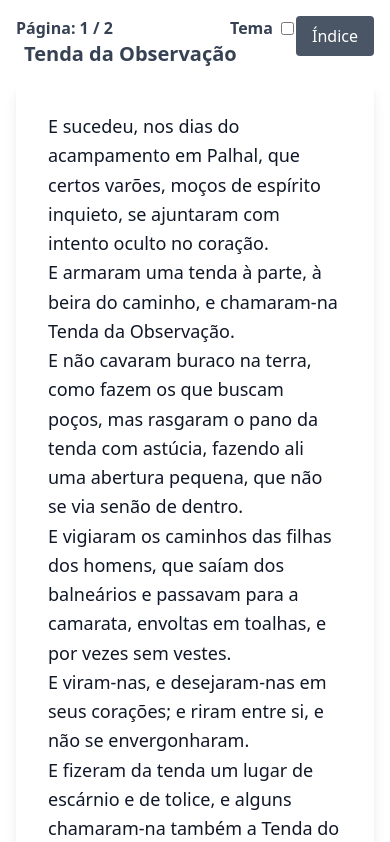
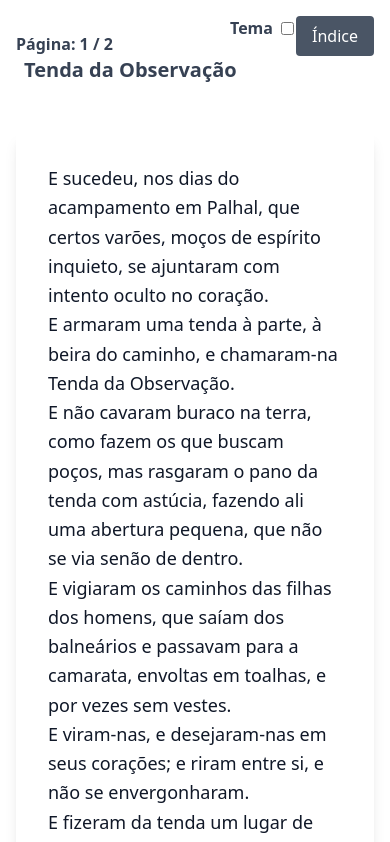
Before and after one commit to LucasAboim/MANUAL-DO-ILEMENTOS, a Nuxt app: page / in a window 390 px wide. Shown: the top 842 px of the page. Built offline with nearby package versions, Linux system fonts and the light colour scheme.

Commit message:
content update

```diff
--- a/components/BookPage.vue
+++ b/components/BookPage.vue
@@ -1,6 +1,6 @@
 <template>
   <div
-      class="relative w-full max-w-3xl mx-auto bg-white shadow-lg rounded-md p-8 min-h-[400px] flex flex-col justify-center book-page"
+      class="relative w-full max-w-3xl mx-auto bg-white shadow-lg rounded-md p-8 flex flex-col justify-center book-page min-h-[auto]"
   >
     <p class="text-lg leading-relaxed whitespace-pre-line">{{ content }}</p>
 
--- a/pages/index.vue
+++ b/pages/index.vue
@@ -91,10 +91,14 @@ watch(darkMode, (val) => {
 </script>
 
 <template>
-  <div class="min-h-screen bg-white text-black dark:bg-gray-900 dark:text-white flex flex-col items-center p-4 relative">
+  <div class="min-h-screen bg-white text-black dark:bg-gray-900 dark:text-white flex flex-col p-4 relative">
 
     <!-- Página e título -->
-    <div class="absolute top-4 left-4 text-gray-700 dark:text-gray-300 font-semibold max-w-xs">
+    <div
+        class="text-gray-700 dark:text-gray-300 font-semibold max-w-xs
+         relative top-4 left-0
+         sm:static sm:mb-4"
+    >
       <div>Página: {{ currentPage + 1 }} / {{ totalPages }}</div>
       <div
           :class="{
@@ -155,7 +159,7 @@ watch(darkMode, (val) => {
         :content="currentContent"
         @next="nextPage"
         @prev="prevPage"
-        class="mt-16 w-full max-w-3xl bg-white dark:bg-gray-800 dark:text-white rounded shadow p-6"
+        class=" mt-16 w-full max-w-3xl bg-white dark:bg-gray-800 dark:text-white rounded shadow p-6"
     />
   </div>
 </template>
```
